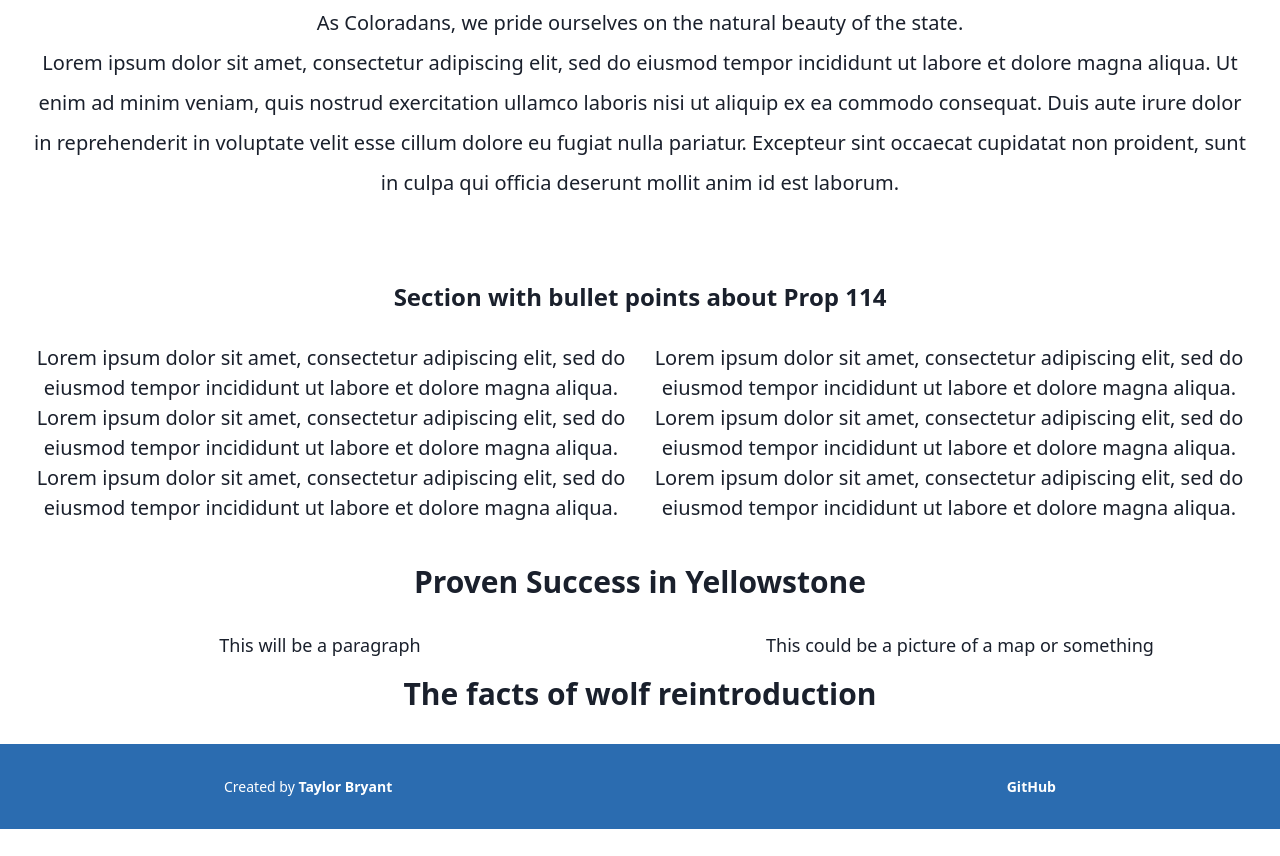
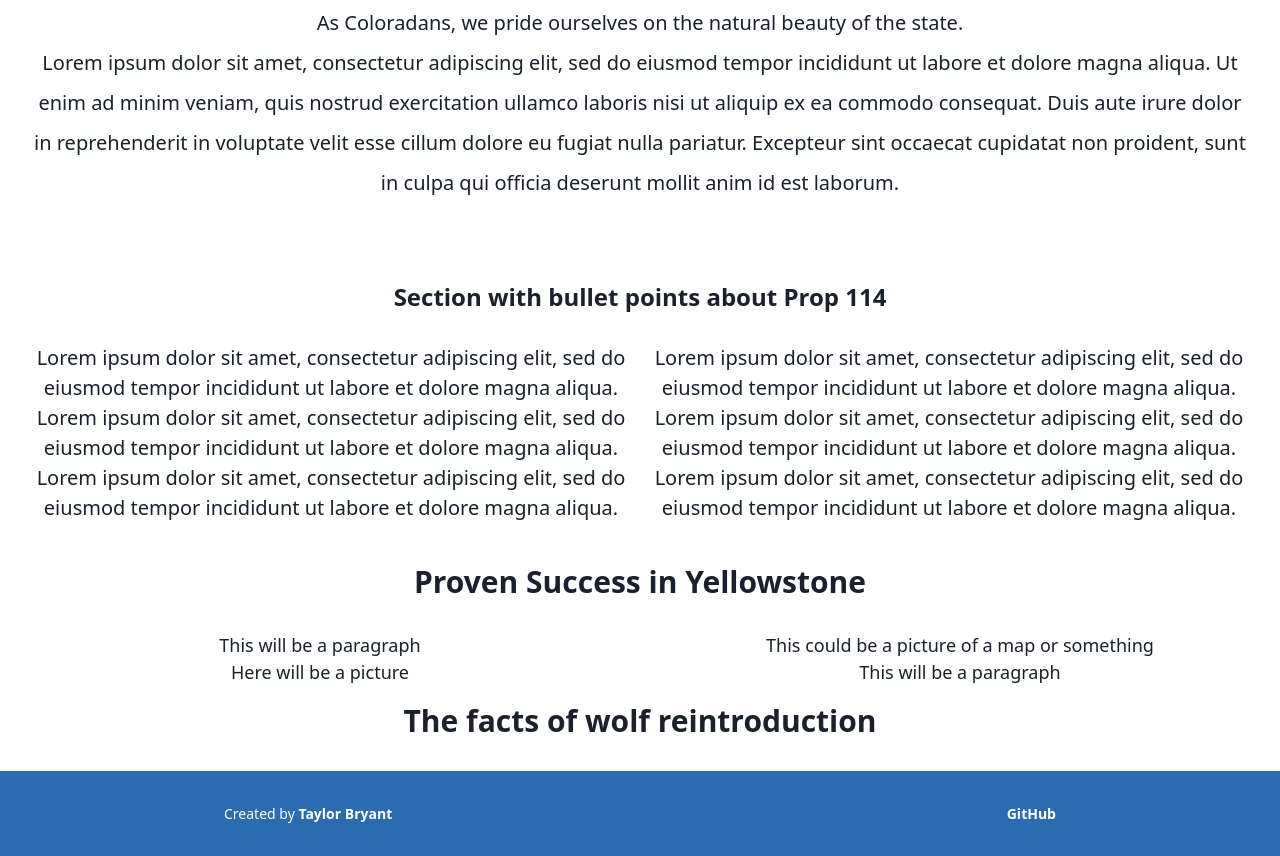
Before and after one commit to mattplichtawild/reintroduce-wolves, a Gatsby site: page / in a window 1280 px wide. Shown: the part 626-1482 px from the top of the page. Before the commit the page ends 1455 px from the top, so only its background shows below. Built offline with nearby package versions, Linux system fonts and the light colour scheme; Gatsby itself is replaced by a stand-in of ours.

Commit message:
update section, add comment

```diff
--- a/src/pages/index.js
+++ b/src/pages/index.js
@@ -54,11 +54,14 @@ function IndexPage() {
         <div className="grid grid-cols-2 text-lg">
           <p>This will be a paragraph</p>
           <p>This could be a picture of a map or something</p>
+          <p>Here will be a picture</p>
+          <p>This will be a paragraph</p>
         </div>
       </section>
 
       <section className="text-center">
         {/* section with text cards, each will have fact with link to further info*/}
+        {/* Have at least 3 text cards, do 6 if possible */}
         <h2 className="inline-block p-3 mb-4 text-3xl font-bold">The facts of wolf reintroduction</h2>
         <div>
 
```
